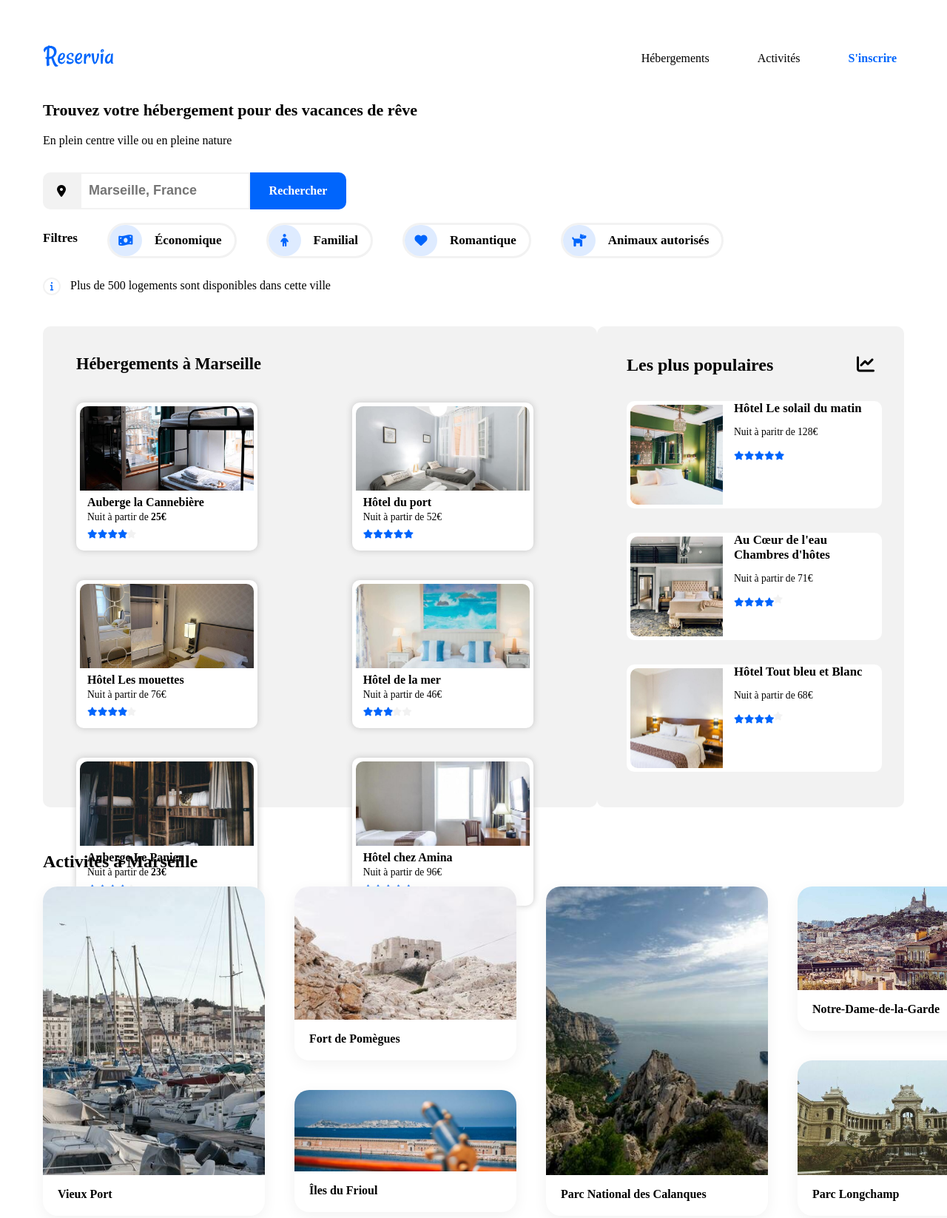
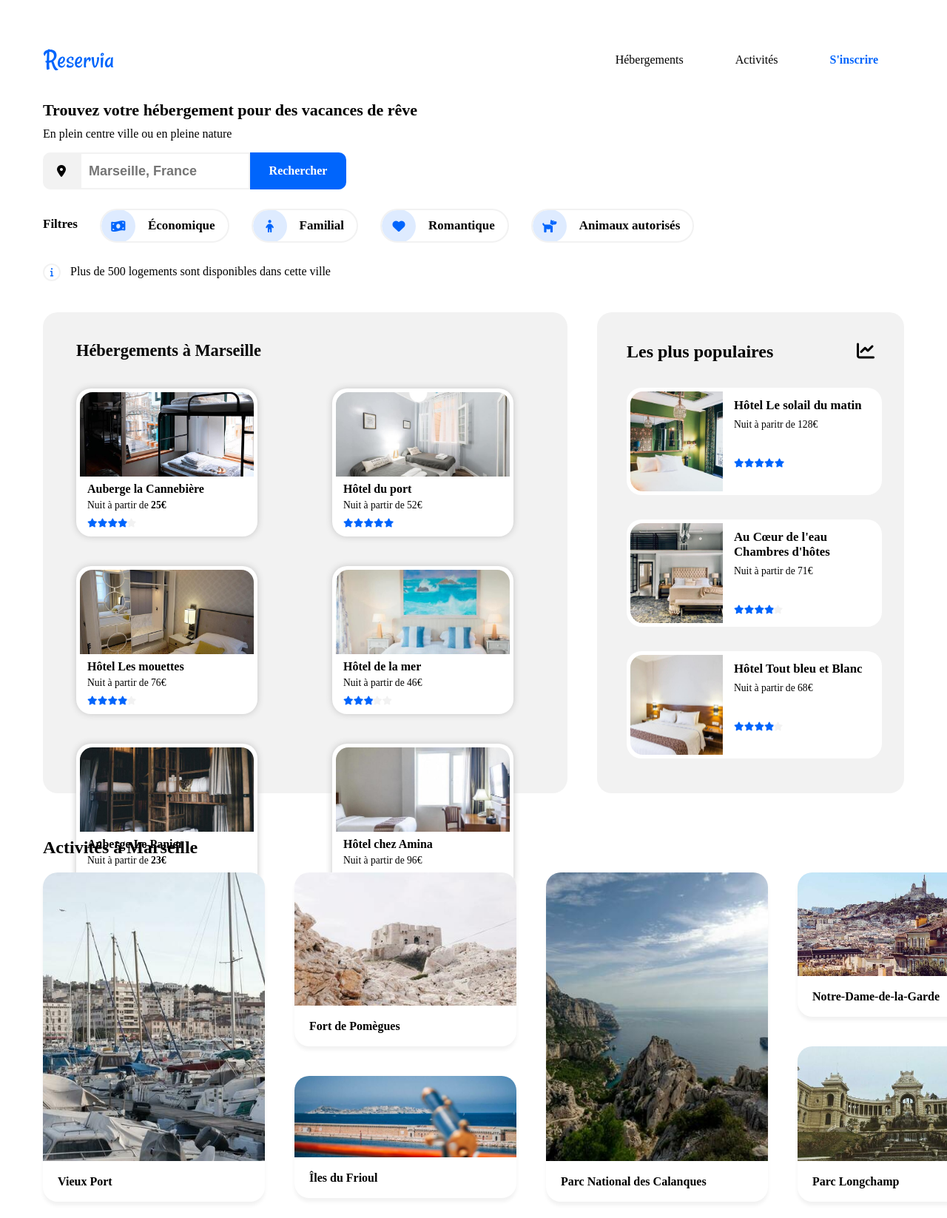
Before and after one commit to Yuldrish/P2_Raveleau_Dimitri, a plain HTML site: page index.html in a window 1280 px wide. Shown: the top 1646 px of the page at 74% size. Drawn offline with Linux system fonts and the light colour scheme; a web font is replaced by a local one.

Commit message:
Html: -ajouts de "#" à chaque balises <a> -ajouts de class="topline" sur les <li> (hebergements et activités) pour limiter l'action du hover -ajouts de div pour alignements des étoiles (non colorés) de la section activités. Css: modification des border-radius pour corespondence à la maquette -redefinition de plussieur marges.

```diff
--- a/index.html
+++ b/index.html
@@ -15,22 +15,21 @@
                     <img src="images/logo/Reservia.svg" alt="logo_reservia">
                 </div>
                 <ul>
-                    <li><a href="#hebergements">Hébergements</a></li>
-                    <li><a href="#activites">Activités</a></li>
-                    <li><a href="page#s'inscrire"><strong id="inscription">S'inscrire</strong></a></li>
+                    <li class="topline"><a href="#hebergements">Hébergements</a></li>
+                    <li class="topline"><a href="#activites">Activités</a></li>
+                    <li><a href="#"><strong id="inscription">S'inscrire</strong></a></li>
                 </ul>
             </header>
 
             <nav>
                 <h1>Trouvez votre hébergement pour des vacances de rêve</h1>
-                <p>En plein centre ville ou en pleine nature</p> <br/>
-
+                <p id="p_de_h1nav">En plein centre ville ou en pleine nature</p> <br/>
                 <div id="barre_recherche">
                     <div>
                         <i class="fas fa-map-marker-alt" id="pointeur"></i>
                     </div>
                     <div>
-                        <input type="search" placeholder="Marseille, France" id="barre">
+                        <input type="search" placeholder="Marseille, France" id="text_barre">
                     </div>
                     <div id="rechercher">Rechercher</div>
                 </div> <br/>
@@ -39,19 +38,19 @@
                     <div><strong id="filtres">Filtres</strong></div>
                     <div id="economique" class="esp">
                         <i class="fas fa-money-bill-wave"></i>
-                        <div>Économique</div>
+                        <p>Économique</p>
                     </div>
                     <div id="familial" class="esp">
                         <i class="fas fa-child"></i>
-                        <div>Familial</div>
+                        <p>Familial</p>
                     </div>
                     <div id="romantique" class="esp">
                         <i class="fas fa-heart"></i>
-                        <div>Romantique</div>
+                        <p>Romantique</p>
                     </div>
                     <div id="animaux_autorises" class="esp">
                         <i class="fas fa-dog"></i>
-                        <div>Animaux autorisés</div>
+                        <p>Animaux autorisés</p>
                     </div>
                 </div> <br/>
 
@@ -67,7 +66,7 @@
                         <h1>Hébergements à Marseille</h1>
                         <div id="sous_section_heb">
                             <article class="def_heb">
-                                <a href="">
+                                <a href="#">
                                     <div class="image_heb" style="background-image: url(images/hebergements/4_small/marcus-loke-WQJvWU_HZFo-unsplash.jpg);">
                                         <img src="images/hebergements/4_small/marcus-loke-WQJvWU_HZFo-unsplash.jpg" alt="auberge_la_cannebiere">
                                     </div>
@@ -87,7 +86,7 @@
                                 </a>
                             </article> <br/>
                             <article class="def_heb">
-                                <a href="">
+                                <a href="#">
                                     <div class="image_heb" style="background-image: url(images/hebergements/4_small/fred-kleber-gTbaxaVLvsg-unsplash.jpg);">
                                         <img src="images/hebergements/4_small/fred-kleber-gTbaxaVLvsg-unsplash.jpg" alt="hotel_du_port">
                                     </div>
@@ -107,7 +106,7 @@
                                 </a>
                             </article> <br/>
                             <article class="def_heb">
-                                <a href="">
+                                <a href="#">
                                     <div class="image_heb" style="background-image: url(images/hebergements/4_small/reisetopia-B8WIgxA_PFU-unsplash.jpg);">
                                         <img src="images/hebergements/4_small/reisetopia-B8WIgxA_PFU-unsplash.jpg" alt="hotel_les_mouettes">
                                     </div>
@@ -127,7 +126,7 @@
                                 </a>
                             </article> <br/>
                             <article class="def_heb">
-                                <a href="">
+                                <a href="#">
                                     <div class="image_heb" style="background-image: url(images/hebergements/4_small/annie-spratt-Eg1qcIitAuA-unsplash.jpg);">
                                         <img src="images/hebergements/4_small/annie-spratt-Eg1qcIitAuA-unsplash.jpg" alt="hotel_de_la_mer">
                                     </div>
@@ -147,7 +146,7 @@
                                 </a>
                             </article> <br/>
                             <article class="def_heb">
-                                <a href="">
+                                <a href="#">
                                     <div class="image_heb" style="background-image: url(images/hebergements/4_small/nicate-lee-kT-ZyaiwBe0-unsplash.jpg);">
                                         <img src="images/hebergements/4_small/nicate-lee-kT-ZyaiwBe0-unsplash.jpg" alt="auberge_le_panier">
                                     </div>
@@ -167,7 +166,7 @@
                                 </a>
                             </article> <br/>
                             <article class="def_heb">
-                                <a href="">
+                                <a href="#">
                                     <div class="image_heb" style="background-image: url(images/hebergements/4_small/febrian-zakaria-M6S1WvfW68A-unsplash.jpg);">
                                         <img src="images/hebergements/4_small/febrian-zakaria-M6S1WvfW68A-unsplash.jpg" alt="hotel_chez_amina">
                                     </div>
@@ -197,7 +196,7 @@
                         </div>
                         <div id="sous_section_pop">
                             <article class="def_pop">
-                                <a href="">
+                                <a href="#">
                                     <div class="image_pop" style="background-image: url(images/hebergements/4_small/emile-guillemot-Bj_rcSC5XfE-unsplash.jpg);">
                                         <img src="images/hebergements/4_small/emile-guillemot-Bj_rcSC5XfE-unsplash.jpg" alt="hotel_le_soleil_du_matin">
                                     </div>
@@ -217,7 +216,7 @@
                                 </a>
                             </article> <br/>
                             <article class="def_pop">
-                                <a href="">
+                                <a href="#">
                                     <div class="image_pop" style="background-image: url(images/hebergements/4_small/aw-creative-VGs8z60yT2c-unsplash.jpg);">
                                         <img src="images/hebergements/4_small/aw-creative-VGs8z60yT2c-unsplash.jpg" alt="au_coeur_de_l'eau">
                                     </div>
@@ -231,13 +230,15 @@
                                                 <i class="fas fa-star"></i>
                                                 <i class="fas fa-star"></i>
                                             </div>
-                                            <i class="fas fa-star"></i>
+                                            <div>
+                                                <i class="fas fa-star"></i>
+                                            </div>
                                         </div>
                                     </div>
                                 </a>
                             </article> <br/>
                             <article class="def_pop">
-                                <a href="">
+                                <a href="#">
                                     <div class="image_pop" style="background-image: url(images/hebergements/4_small/febrian-zakaria-sjvU0THccQA-unsplash.jpg);">
                                         <img src="images/hebergements/4_small/febrian-zakaria-sjvU0THccQA-unsplash.jpg" alt="hotel_tout_bleu_et_blanc">
                                     </div>
@@ -251,7 +252,9 @@
                                                 <i class="fas fa-star"></i>
                                                 <i class="fas fa-star"></i>
                                             </div>
-                                            <i class="fas fa-star"></i>
+                                            <div>
+                                                <i class="fas fa-star"></i>
+                                            </div>
                                         </div>
                                     </div>
                                 </a>
@@ -260,44 +263,44 @@
                     </section>
                 </div>
 
-                <section id="activiter">
+                <section id="activites">
                     <h1>Activités à Marseille</h1>
                     <div id="activiter_placement">
                         <article id="premiere">
-                            <a href="">
+                            <a href="#">
                                 <img src="images/activites/4_small/reno-laithienne-QUgJhdY5Fyk-unsplash.jpg" alt="vieux_port" class="premiere_image">
                                 <h2>Vieux Port</h2>
                             </a> <br/>
                         </article>
                         <div class="colonne_activiter">
                             <article id="deuxieme">
-                                <a href="">
+                                <a href="#">
                                     <img src="images/activites/4_small/paul-hermann-QFTrLdQIRhI-unsplash.jpg" alt="fort_de_pomegues" class="deuxieme_image">
                                     <h2>Fort de Pomègues</h2>
                                 </a> <br/>
                             </article>
                             <article id="troisieme">
-                                <a href="">
+                                <a href="#">
                                     <img src="images/activites/4_small/kevin-hikari-rV_Qd1l-VXg-unsplash.jpg" alt="îles_du_frioul" class="troisieme_image">
                                     <h2>Îles du Frioul</h2>
                                 </a> <br/>
                             </article>
                         </div>
                         <article id="quatrieme">
-                            <a href="">
+                            <a href="#">
                                 <img src="images/activites/4_small/kilyan-sockalingum-NR8-cBCN3aI-unsplash.jpg" alt="parc_national_des_calanques" class="quatrieme_image">
                                 <h2>Parc National des Calanques</h2>
                             </a> <br/>
                         </article>
                         <div class="colonne_activiter">
                             <article id="cinquieme">
-                                <a href="">
+                                <a href="#">
                                     <img src="images/activites/4_small/florian-wehde-xW9e8gdotxI-unsplash.jpg" alt="notre_dame_de_la_garde" class="cinquieme_image">
                                     <h2>Notre-Dame-de-la-Garde</h2>
                                 </a> <br/>
                             </article>
                             <article id="sixieme">
-                                <a href="">
+                                <a href="#">
                                     <img src="images/activites/4_small/lena-paulin-wH2-EJoDcV0-unsplash.jpg" alt="parc_longchamp" class="sixieme_image">
                                     <h2>Parc Longchamp</h2>
                                 </a>
--- a/style.css
+++ b/style.css
@@ -30,25 +30,27 @@ header > *
 {
     display: flex;
     align-items: flex-end;
+    padding-top: 10px;
 }
 
 header ul
 {
     list-style-type: none;
     display: flex;
-    column-gap: 65px;
-    padding-bottom: 20px;
+    column-gap: 20px;
+    padding-bottom: 17px;
 }
 
 header li
 {
     display: flex;
     align-items: flex-end;
+    padding: 0px 25px;
 }
 
-header li:hover
+.topline:hover
 {
-    border-top: #0065fc solid 3px;
+    border-top: #0065fc solid 2px;
 }
 
 header a
@@ -57,7 +59,7 @@ header a
     color: black;
 }
 
-header a:hover
+.topline a:hover
 {
     color: #0065fc;
 }
@@ -78,12 +80,19 @@ nav h1
 {
     font-weight: bold;
     font-size: 22px;
+    margin-bottom: -0.3em;
+}
+
+#p_de_h1nav
+{
+margin-bottom: -0.1em;
 }
 
 #barre_recherche
 {
     display: flex;
     justify-content: baseline;
+    margin-bottom: 0.5em;
 }
 
 #barre_recherche > *
@@ -104,7 +113,7 @@ nav h1
     border-radius: 10px 0px 0px 10px;
 }
 
-#barre
+#text_barre
 {
     height: 50px;
     width: 230px;
@@ -114,6 +123,11 @@ nav h1
     font-weight: bold;
     font-size: 18px;
     padding-left: 10px;
+}
+
+#text_barre:focus
+{
+ outline: none;
 }
 
 #rechercher
@@ -129,7 +143,7 @@ nav h1
 #filtre
 {
     display: flex;
-    column-gap: 40px;
+    column-gap: 30px;
     height: 42px;
     font-size: 17px;
 }
@@ -149,41 +163,30 @@ nav h1
     padding-left: 17px;
 }
 
+.esp
+{
+    border: solid 2px #f2f2f2;
+    border-radius: 100px/100px;
+    overflow: hidden;
+}
+
 .esp i
 {
     font-size: 18;
     color: #0065fc;
     background-color: #deebff;
     border-radius: 100px/100px;
-    height: 100%;
-    width: 10px;
+    height: 45px;
+    width: 12px;
     display: flex;
     justify-content: center;
     align-items: center;
 }
 
-#economique
+.esp:hover
 {
-    border: solid 3px #f2f2f2;
-    border-radius: 100px/100px;
-}
-
-#familial
-{
-    border: solid 3px #f2f2f2;
-    border-radius: 100px/100px;
-}
-
-#romantique
-{
-    border: solid 3px #f2f2f2;
-    border-radius: 100px/100px;
-}
-
-#animaux_autorises
-{
-    border: solid 3px #f2f2f2;
-    border-radius: 100px/100px;
+    background-color: #f2f2f2;
+    border: solid 2px #0065fc;
 }
 
 #info
@@ -238,11 +241,11 @@ a, p
 #hebergements
 {
     background-color: #f2f2f2;
-    border-radius: 10px 10px;
+    border-radius: 20px 20px;
     width: 820px;
     height: 610px;
     padding: 20px 30px;
-    margin: 30px 0px 0px 50px;
+    margin: 30px 40px 0px 50px;
 }
 
 #hebergements h1
@@ -258,18 +261,19 @@ a, p
     justify-content: space-between;
     align-items: center;
     flex-wrap: wrap;
+    margin-bottom: 20px;
 }
 
 .def_heb
 {
     background-color: white;
-    border-radius: 10px 10px;
+    border-radius: 20px 20px;
     width: 245px;
     height: 200px;
     display: flex;
     flex-wrap: wrap;
+    justify-content: space-around;
     margin: 20px 0px 20px 15px;
-    line-height: 0.5em;
     box-shadow: 0px 0px 10px #c4c4c4;
 }
 
@@ -280,7 +284,7 @@ a, p
     background-size: cover;
     background-position-x: center;
     background-position-y: center;
-    border-radius: 10px 10px 0px 0px;
+    border-radius: 17px 17px 0px 0px;
     margin: 5px 5px 0px 5px ;
 }
 
@@ -292,7 +296,7 @@ a, p
 .info_heb
 {
     margin-left: 15px;
-    line-height: 0.4em;
+    line-height: 0.5em;
 }
 
 .info_heb h2
@@ -316,6 +320,7 @@ a, p
 {
     color: black;
     font-weight: bold;
+    padding-left: 20px;
 }
 
 /* section: populaire */
@@ -323,7 +328,7 @@ a, p
 #populaire
 {
     background-color: #f2f2f2;
-    border-radius: 10px 10px;
+    border-radius: 20px 20px;
     width: 420px;
     height: 650px;
     margin: 30px 50px 0px 0px;
@@ -345,7 +350,7 @@ a, p
 .def_pop
 {
     background-color: white;
-    border-radius: 10px 10px;
+    border-radius: 20px 20px;
     width: 345px;
     height: 145px;
     margin: 0px 30px 0px 40px;
@@ -358,7 +363,7 @@ a, p
     background-size: cover;
     background-position-x: center;
     background-position-y: center;
-    border-radius: 10px 0px 0px 10px;
+    border-radius: 17px 0px 0px 17px;
     margin: 5px 15px 5px 5px;
     float: left;
 }
@@ -370,7 +375,8 @@ a, p
 
 .info_pop
 {
-    margin-top: 15px;
+    margin: 15px 20px 15px 15px;
+    padding-top: 0.1px;
 }
 
 .info_pop h2
@@ -378,21 +384,24 @@ a, p
     font-size: 1.05em;
     font-weight: bold;
     color: black;
+    margin-bottom: -0.3em;
 }
 
 .info_pop p
 {
     font-size: 0.85em;
+    margin-bottom: 2.5em;
 }
 
 .info_pop i
 {
     font-size: 0.75em;
+
 }
 
 /* section: activités */
 
-#activiter h1
+#activites h1
 {
     margin: 60px 50px -20px 50px;
 }
@@ -404,10 +413,10 @@ a, p
     margin: 0px  30px;
 }
 
-#activiter article
+#activites article
 {
     margin: 40px 20px;
-    box-shadow: 0px 5px 20px #f2f2f2;
+    box-shadow: 0px 5px 5px #f2f2f2;
     background-color: white;
 }
 
@@ -486,11 +495,15 @@ a, p
     border-radius: 20px 20px 0px 0px;
 }
 
-#activiter h2
+#activites h2
 {
     font-size: 1em;
     font-weight: bold;
-    margin-left: 20px;
+    padding: 20px 0px 0px 20px;
+    margin-top: -5px;
+    border-radius: 0px 0px 20px 20px;
+    width: 278px;
+    height: 35px;
 }
 
 /* footer */
@@ -498,9 +511,10 @@ a, p
 footer
 {
     background-color: #f2f2f2;
-    padding: 35px 60px;
+    padding: 35px 62px;
     display: flex;
-    column-gap: 7.5em;
+    justify-content: flex-start;
+    column-gap: 7.1em;
     margin: 0px -10px 0px -10px;
 }
 
```
